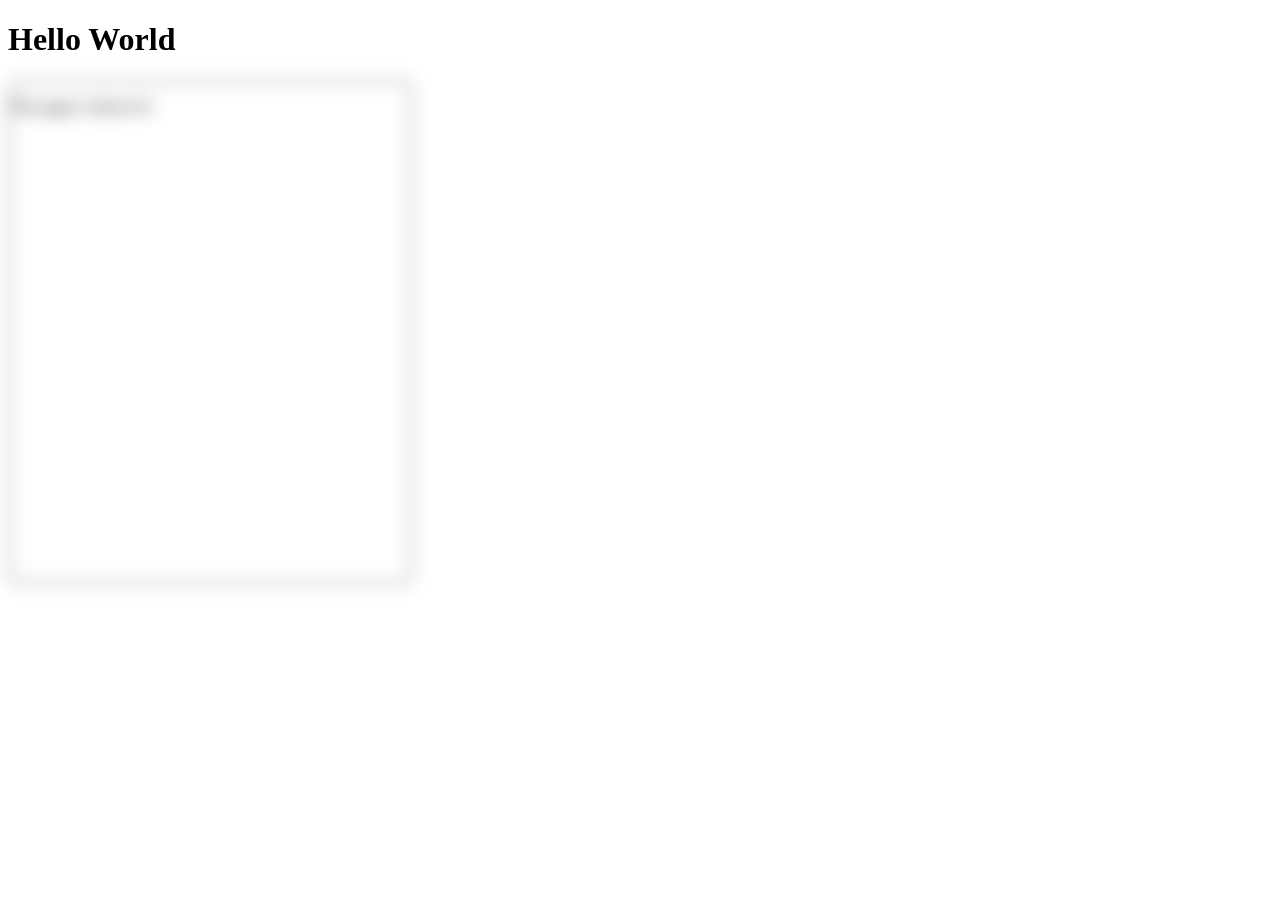
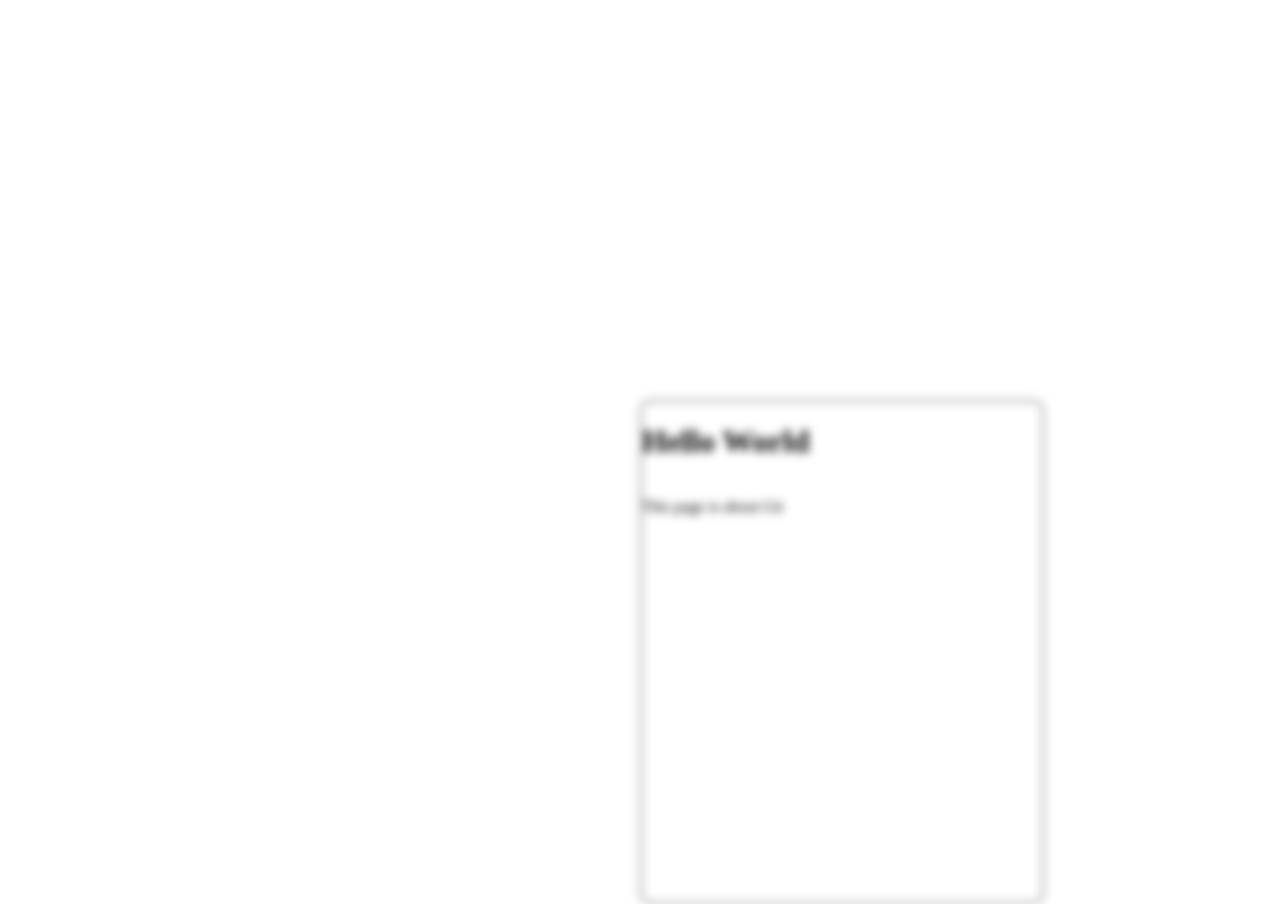
Before and after one commit to 2005agyemangr-ai/Git, a plain HTML site: page index.html in a window 1280 px wide. Before the commit the page ends 800 px from the top, so only its background shows below. Drawn offline with Linux system fonts and the light colour scheme.

Commit message:
still on css

```diff
--- a/index.html
+++ b/index.html
@@ -7,9 +7,9 @@
     <link rel="stylesheet" href="style.css" type="text/css">
 </head>
 <body>
-    <h1>Hello World</h1>
     <div class="box-class">
-    <p>This page is about Git</p>
+        <h1>Hello World</h1>
+        <p>This page is about Git</p>
     <div>
 </body>
 </html>
--- a/style.css
+++ b/style.css
@@ -6,8 +6,11 @@
     height:500px;
     border-radius: 10px;
     border: 2px solid grey;
-    filter:blur(9px);
-    transition: filter 0.5s ease;
+    filter:blur(5px);
+    transition: filter 0.2s ease;
     display:flex;
     flex-direction: column;
+    position: absolute;
+    left:50%;
+    top:50%;
 }
```
